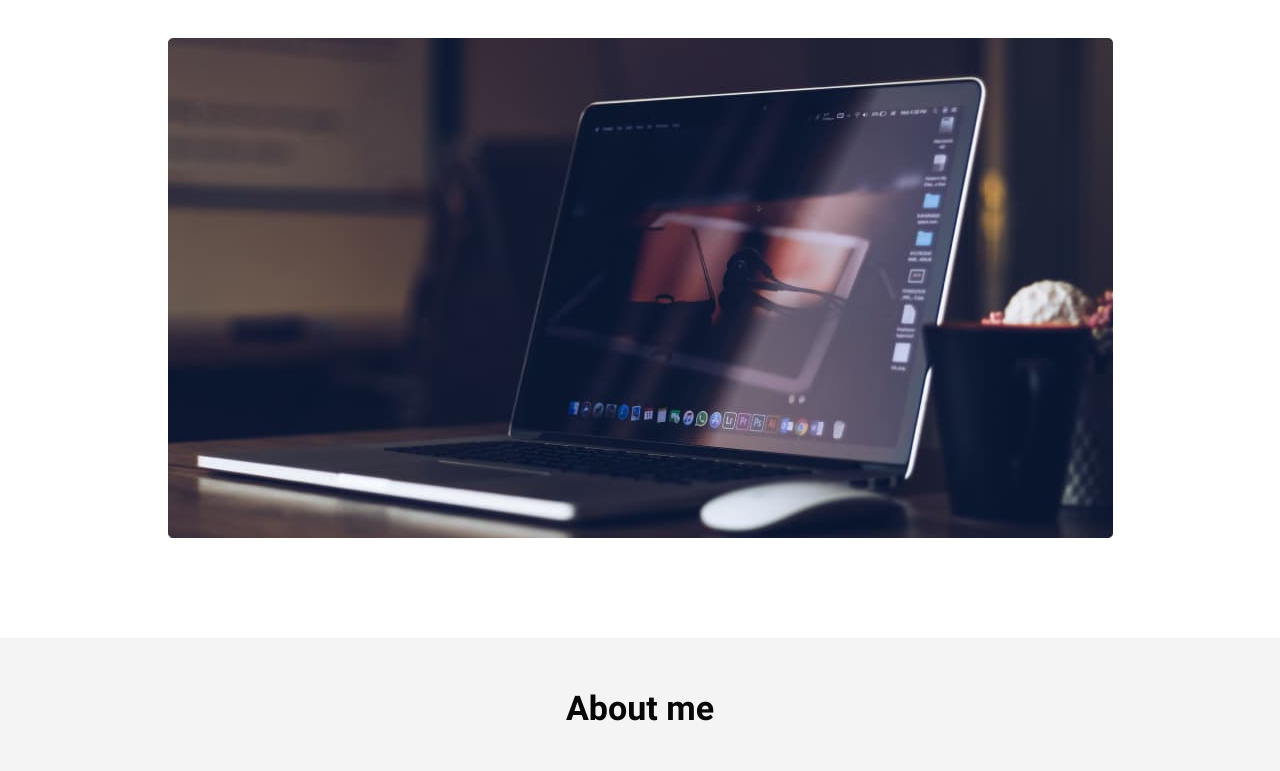
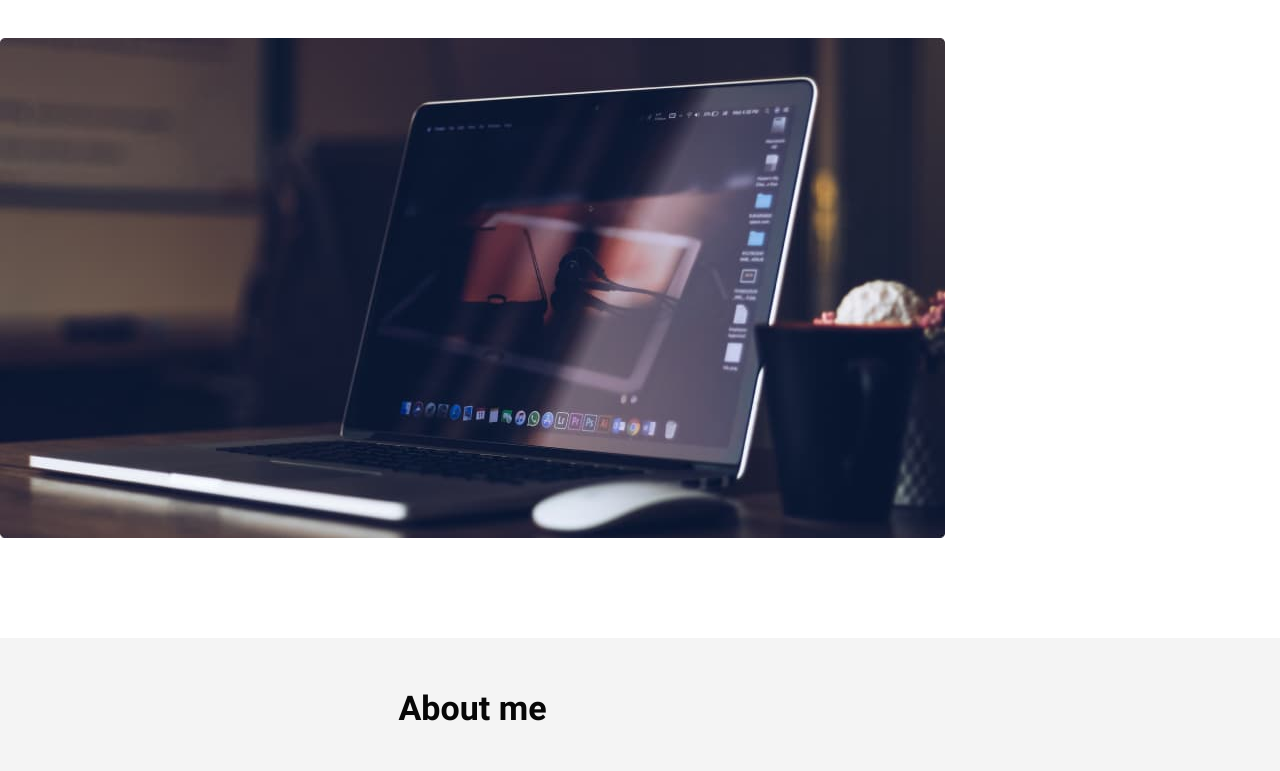
Before and after one commit to Dimikom/test-task-viseven, a plain HTML site: page index.html in a window 1280 px wide. Shown: the part 198-969 px from the top of the page. Drawn offline with nearby package versions, Linux system fonts and the light colour scheme.

Commit message:
last update

```diff
--- a/index.html
+++ b/index.html
@@ -3,7 +3,7 @@
   <head>
     <meta charset="UTF-8" />
     <meta http-equiv="X-UA-Compatible" content="IE=edge" />
-    <meta name="viewport" content="width=device-width, initial-scale=1.0" />
+    <meta name="viewport" content="width=945" />
     <title>Landing Page</title>
     <link
       rel="stylesheet"
--- a/sass/base/_common.scss
+++ b/sass/base/_common.scss
@@ -1,4 +1,5 @@
 body {
+  min-width: 945px;
   background-color: var(--white-color);
 }
 
--- a/sass/base/_container.scss
+++ b/sass/base/_container.scss
@@ -1,5 +1,5 @@
 .container {
   width: 945px;
-  margin-left: auto;
-  margin-right: auto;
+  margin-left: 250px auto;
+  margin-right: 250px auto;
 }
```
Also changed, not shown: css/main.css, css/main.min.css, 2 other files.
